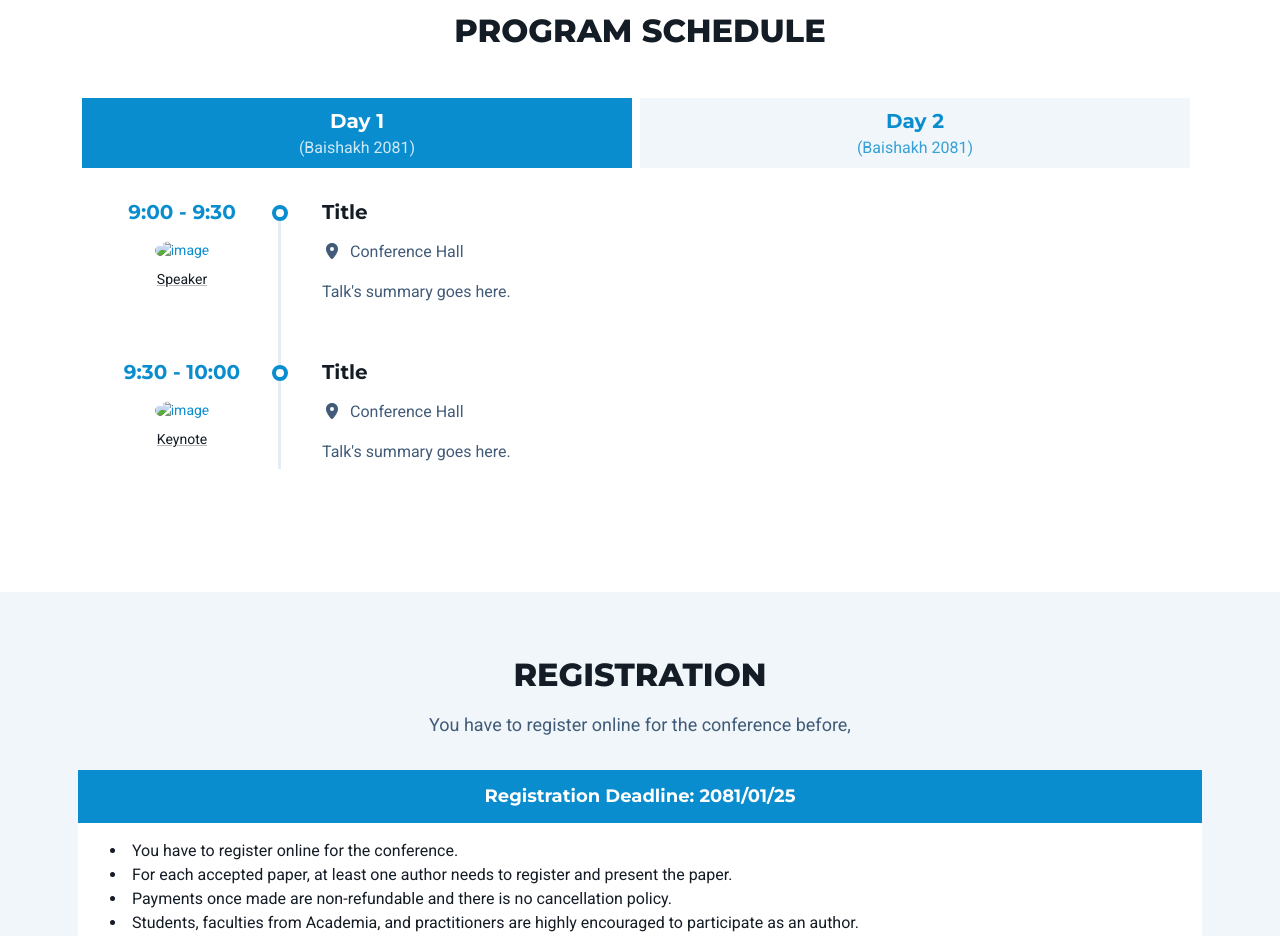
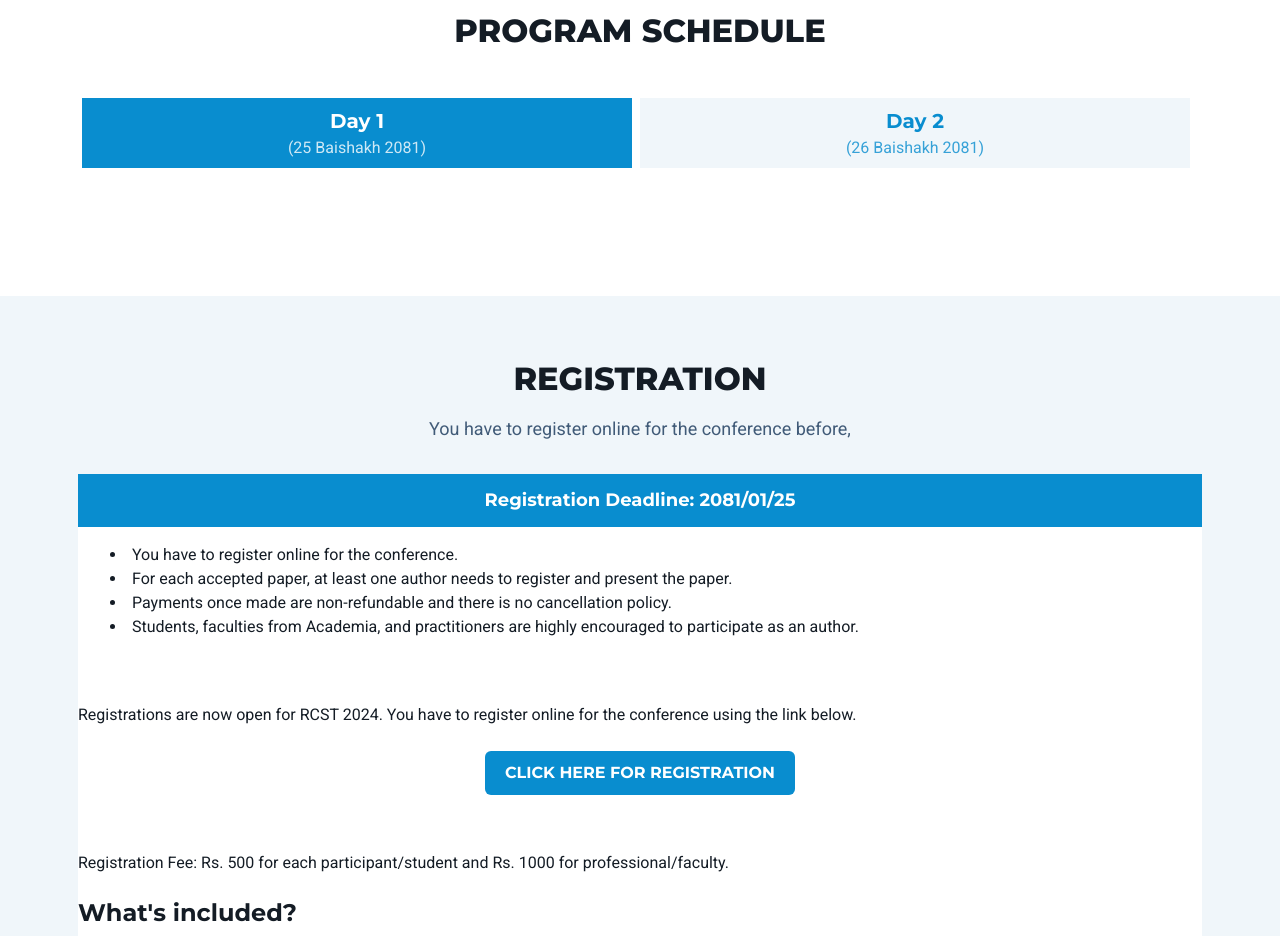
Before and after one commit to rcst2024/rcst2024.github.io, a plain HTML site: page index.html in a window 1280 px wide. Shown: the part 2900-3836 px from the top of the page. Drawn offline with Linux system fonts and the light colour scheme.

Commit message:
Update index.html

```diff
--- a/index.html
+++ b/index.html
@@ -163,50 +163,36 @@ Times New Roman, 12 pt, normal, aligned left; maximum of five keywords.
 				<li class="nav-item me-2">
 					<a class="nav-link active" id="tab-1" data-bs-toggle="tab" href="#tab-1-content" role="tab" aria-controls="tab-1-content" aria-selected="true">
 						<span class="heading">Day 1</span>
-						<span class="meta">(Baishakh 2081)</span>
+						<span class="meta">(25 Baishakh 2081)</span>
 					</a>
 				</li>
 				<li class="nav-item me-2">
 					<a class="nav-link" id="tab-2" data-bs-toggle="tab" href="#tab-2-content" role="tab" aria-controls="tab-2-content" aria-selected="false">
 						<span class="heading">Day 2</span>
-						<span class="meta">(Baishakh 2081)</span>
+						<span class="meta">(26 Baishakh 2081)</span>
 					</a>
 				</li>
 			</ul>
 
-			<!-- Tab panes -->
+			<!-- schedule for 2 days to be updated -->
 			<div class="schedule-tab-content tab-content">
-				<div class="tab-pane active" id="tab-1-content" role="tabpanel" aria-labelledby="tab-1">
+				<!--<div class="tab-pane active" id="tab-1-content" role="tabpanel" aria-labelledby="tab-1">
 					<div class="item item-talk">
 						<div class="meta">
 							<h4 class="time mb-3">9:00 - 9:30</h4>
 							<div class="profile">
 								<a href="#modal-speaker-1" data-bs-toggle="modal" data-bs-target="#modal-speaker-1"><img class="profile-image rounded-circle  mb-2" src="assets/images/speakers/" alt="image"></a>
 								<div class="name"><a class="theme-link" href="#modal-speaker-1" data-bs-toggle="modal" data-bs-target="#modal-speaker-1">Speaker</a></div>
-							</div><!--//profile-->
-						</div><!--//meta-->
+							</div>
+						</div>
 						<div class="content">
 							<h3 class="title mb-3">Title</h3>
 							<div class="location mb-3"><i class="fas fa-map-marker-alt me-2"></i>Conference Hall </div>
 							<div class="desc">Talk's summary goes here.</div>
-						</div><!--//content-->
-					</div><!--//item-->
+						</div>
+					</div>
 					<br>
-					<div class="item item-talk">
-						<div class="meta">
-							<h4 class="time mb-3">9:30 - 10:00</h4>
-							<div class="profile">
-								<a href="#modal-speaker-1" data-bs-toggle="modal" data-bs-target="#modal-speaker-1"><img class="profile-image rounded-circle  mb-2" src="assets/images/speakers/" alt="image"></a>
-								<div class="name"><a class="theme-link" href="#modal-speaker-1" data-bs-toggle="modal" data-bs-target="#modal-speaker-1">Keynote</a></div>
-							</div><!--//profile-->
-						</div><!--//meta-->
-						<div class="content">
-							<h3 class="title mb-3">Title </h3>
-							<div class="location mb-3"><i class="fas fa-map-marker-alt me-2"></i>Conference Hall</div>
-							<div class="desc">Talk's summary goes here.</div>
-						</div><!--//content-->
-					</div><!--//item-->
-				</div><!--//tab-1-content-->
+				</div>-->
 
 				<div class="tab-pane no-timeline" id="tab-2-content" role="tabpanel" aria-labelledby="tab-2">
 					<h4 class="text-center py-5 text-muted">Day 2 Agenda Coming Soon...</h4>
```
